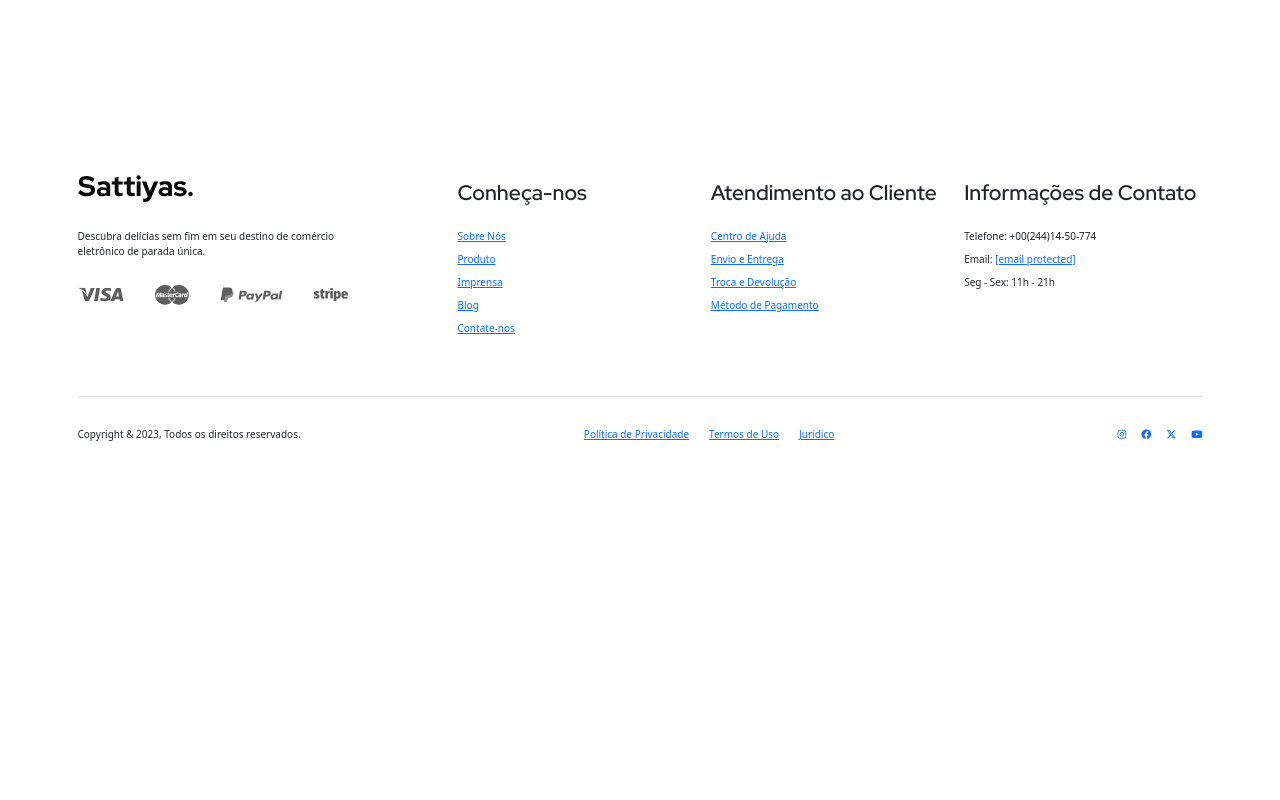
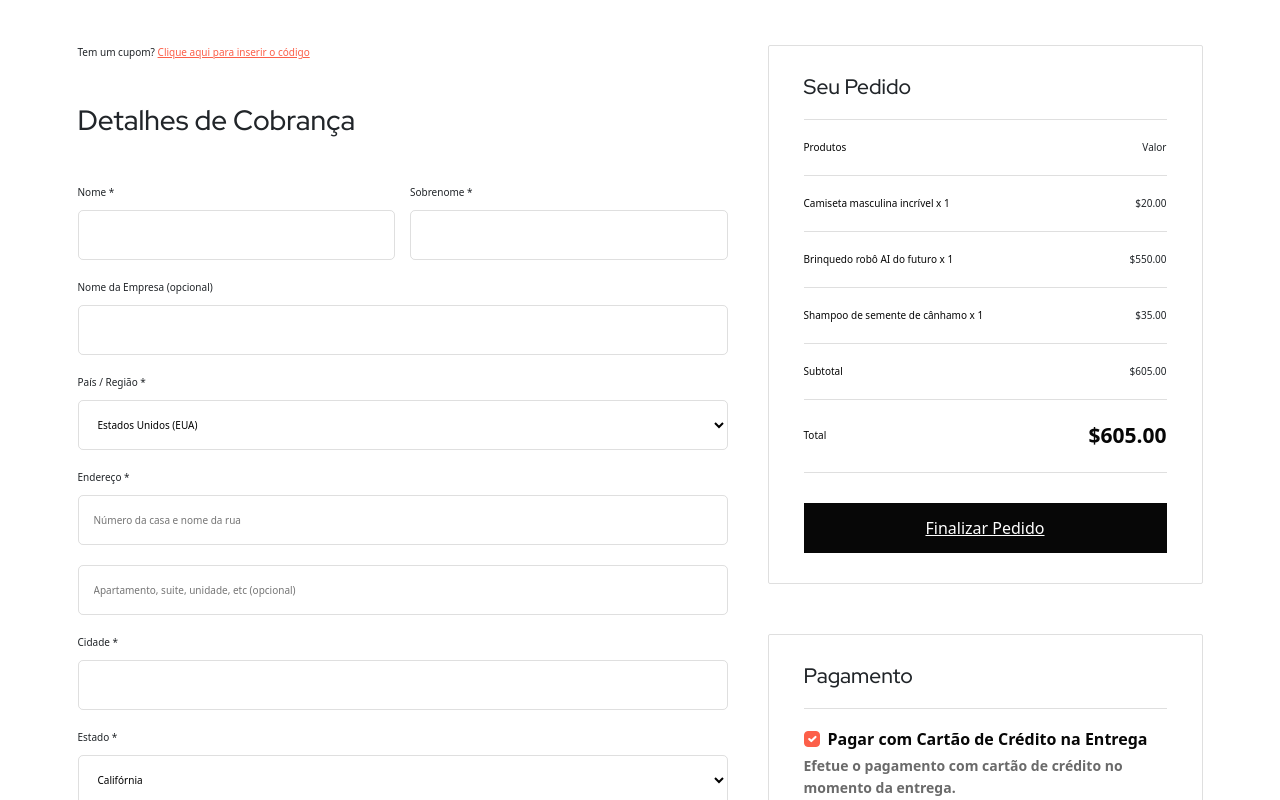
Before and after one commit to matondojoao/sattiyas, a Vue app: page /checkout in a window 1280 px wide. Shown: the part 360-1160 px from the top of the page. Before the commit the page ends 832 px from the top, so only its background shows below. Built offline with nearby package versions, Linux system fonts and the light colour scheme.

Commit message:
Adiciona componente de checkout

```diff
--- a/src/components/template/web/Checkout/Checkout.vue
+++ b/src/components/template/web/Checkout/Checkout.vue
@@ -113,17 +113,21 @@
                                             <input class="form-check-input" type="checkbox" value="" id="flexCheckDefault"
                                                 checked="">
                                             <label class="form-check-label m-0 cs_semi_bold" for="flexCheckDefault">
-                                                Pagar na entrega
+                                                Pagar com Cartão de Crédito na Entrega
                                             </label>
                                         </div>
-                                        <p class="m-0 cs_payment_text">Pague em dinheiro no momento da entrega.</p>
+                                        <p class="m-0 cs_payment_text">Efetue o pagamento com cartão de crédito no momento
+                                            da entrega.</p>
                                     </td>
+
                                 </tr>
                             </tbody>
                         </table>
                         <div class="cs_height_20 cs_height_lg_20"></div>
-                        <p class="m-0 cs_payment_text">Seus dados pessoais serão usados para processar seu pedido, apoiar sua
-                            experiência neste site e para outros fins descritos em nossa <a href="">política de privacidade</a>.</p>
+                        <p class="m-0 cs_payment_text">Seus dados pessoais serão usados para processar seu pedido, apoiar
+                            sua
+                            experiência neste site e para outros fins descritos em nossa <a href="">política de
+                                privacidade</a>.</p>
                         <div class="cs_height_20 cs_height_lg_20"></div>
                         <button class="cs_btn cs_style_1 cs_fs_16 cs_medium w-100">Pagar Agora</button>
                     </div>
@@ -133,5 +137,4 @@
         </div>
     </div>
     <div class="cs_height_90 cs_height_lg_50"></div>
-    <hr>
-</template>
+    <hr></template>
--- a/src/views/CheckoutView.vue
+++ b/src/views/CheckoutView.vue
@@ -1,6 +1,8 @@
 <script setup>
-   import Heading from '@/components/template/web/checkout/Heading.vue';
+   import Heading from '@/components/template/web/checkout/Heading.vue'
+   import Checkout from '@/components/template/web/checkout/Checkout.vue'
 </script>
 <template>
    <Heading />
+   <Checkout />
 </template>
```
